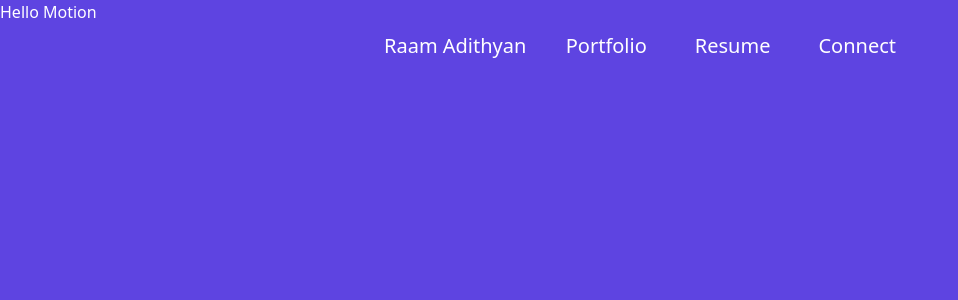
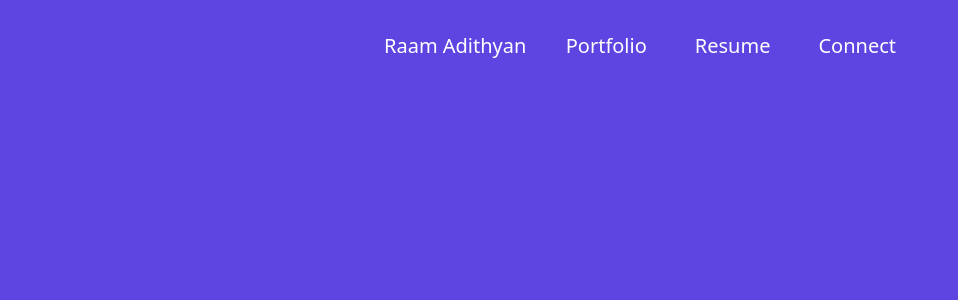
Before and after one commit to raamadithyan/portfolio, a Next.js app: page / in a window 1280 px wide. Shown: the top 300 px of the page, without its empty margins (0-958 px from the left). Built offline with nearby package versions, Linux system fonts and the light colour scheme.

Commit message:
removed sample text

```diff
--- a/src/pages/index.js
+++ b/src/pages/index.js
@@ -4,7 +4,7 @@ export default function Home() {
   return (
     <Page>
     <h4 className='bg-[#5e44e1] w-full h-[100vh] absolute top-0 left-0 -z-10'>
-      Hello Motion
+      {/*Hello Motion*/}
     </h4>
     </Page>
   )
```
